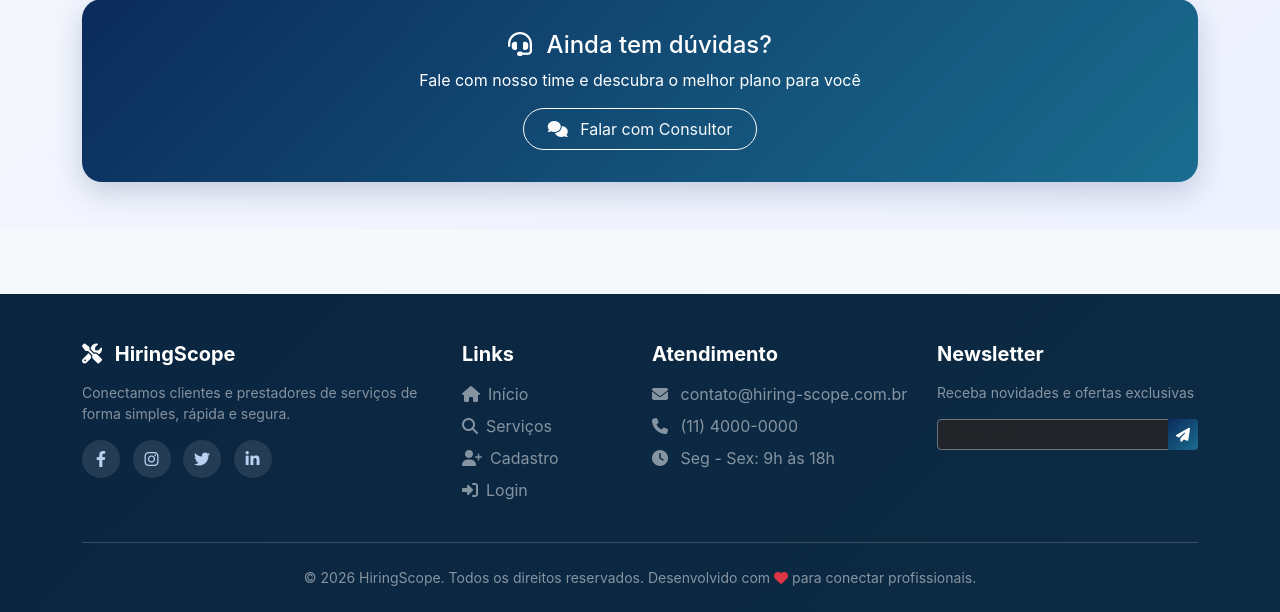
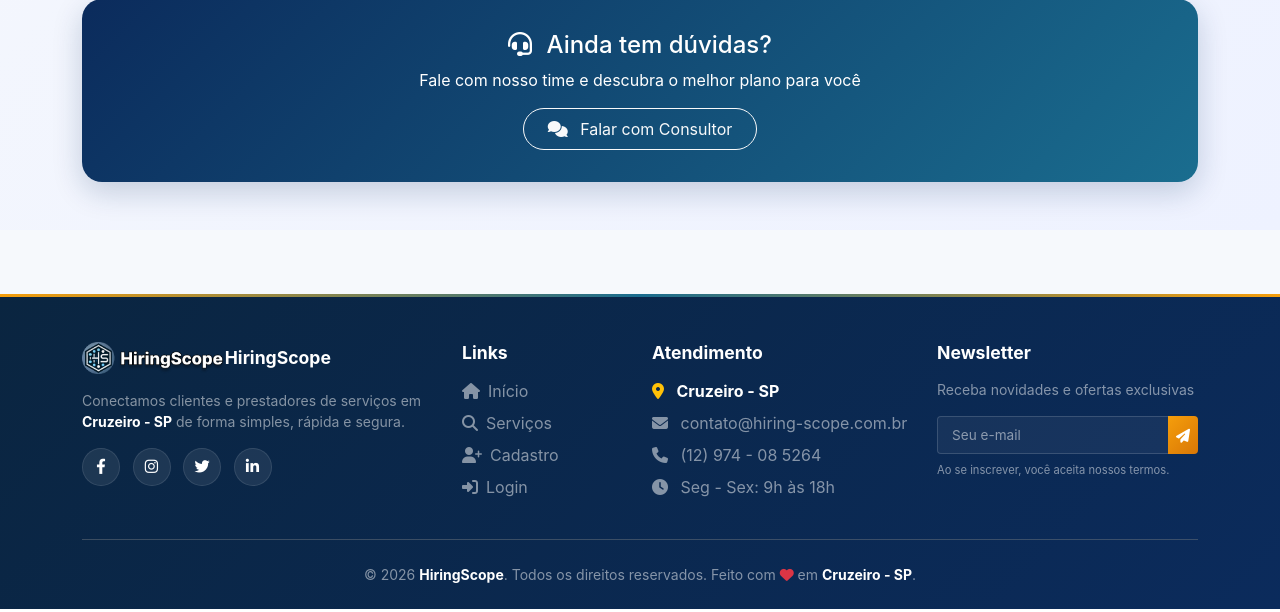
Before and after one commit to lordumungus-code/Hiring_Scope_TG2, a Flask app: page / in a window 1280 px wide. Shown: the part 5566-6178 px from the top of the page. Run offline with Flask 3, Linux system fonts and the light colour scheme; data comes from the database, SQL or seed files in the repository; data that the repository does not hold is empty; parts of the project's set-up code (start-up, migrations or seed data) failed here and were passed over; some libraries are stand-ins or nearby versions.

Commit message:
base e footer cruzeiro

```diff
--- a/templates/base.html
+++ b/templates/base.html
@@ -7,9 +7,9 @@
     <!-- ============================================ -->
     <!-- SEO BÁSICO -->
     <!-- ============================================ -->
-    <title>{% block title %}HiringScope - Contrate Eletricistas, Diaristas, Encanadores e Mais{% endblock %}</title>
-    <meta name="description" content="{% block meta_description %}Encontre profissionais qualificados perto de você. Eletricistas, diaristas, pintores, designers e mais. Grátis para clientes. Chat em tempo real e avaliações reais.{% endblock %}">
-    <meta name="keywords" content="eletricista, diarista, encanador, pintor, designer, freelancer, serviços, contratar profissional, prestador de serviços">
+    <title>{% block title %}HiringScope - Profissionais em Cruzeiro - SP | Eletricistas, Diaristas, Encanadores{% endblock %}</title>
+    <meta name="description" content="{% block meta_description %}Encontre profissionais qualificados em Cruzeiro - SP. Eletricistas, diaristas, encanadores, pintores e mais. Grátis para clientes. Chat em tempo real e avaliações reais.{% endblock %}">
+    <meta name="keywords" content="eletricista em Cruzeiro, diarista em Cruzeiro, encanador em Cruzeiro, pintor em Cruzeiro, profissionais Cruzeiro SP, serviços Cruzeiro">
     <meta name="author" content="HiringScope">
     <meta name="robots" content="index, follow">
     <link rel="canonical" href="https://hiring-scope.com.br{{ request.path }}">
@@ -19,8 +19,8 @@
     <!-- ============================================ -->
     <meta property="og:type" content="website">
     <meta property="og:site_name" content="HiringScope">
-    <meta property="og:title" content="{% block og_title %}HiringScope - Contrate profissionais qualificados{% endblock %}">
-    <meta property="og:description" content="{% block og_description %}Encontre o profissional perfeito em minutos. Grátis para clientes.{% endblock %}">
+    <meta property="og:title" content="{% block og_title %}HiringScope - Profissionais em Cruzeiro - SP{% endblock %}">
+    <meta property="og:description" content="{% block og_description %}Encontre o profissional perfeito em Cruzeiro - SP em minutos. Grátis para clientes.{% endblock %}">
     <meta property="og:url" content="https://hiring-scope.com.br{{ request.path }}">
     <meta property="og:image" content="{{ url_for('static', filename='img/logo.png', _external=True) }}">
     <meta property="og:image:width" content="1200">
@@ -31,7 +31,7 @@
     <!-- TWITTER CARD -->
     <!-- ============================================ -->
     <meta name="twitter:card" content="summary_large_image">
-    <meta name="twitter:title" content="HiringScope - Contrate profissionais qualificados">
+    <meta name="twitter:title" content="HiringScope - Profissionais em Cruzeiro - SP">
     <meta name="twitter:description" content="Encontre o profissional perfeito em minutos.">
     <meta name="twitter:image" content="{{ url_for('static', filename='img/logo.png', _external=True) }}">
 
@@ -44,6 +44,14 @@
     <meta name="apple-mobile-web-app-capable" content="yes">
     <meta name="apple-mobile-web-app-status-bar-style" content="black-translucent">
     <meta name="apple-mobile-web-app-title" content="HiringScope">
+
+    <!-- ============================================ -->
+    <!-- GEO TAGS (SEO LOCAL) -->
+    <!-- ============================================ -->
+    <meta name="geo.region" content="BR-SP">
+    <meta name="geo.placename" content="Cruzeiro">
+    <meta name="geo.position" content="-22.5762;-44.9627">
+    <meta name="ICBM" content="-22.5762, -44.9627">
 
     <!-- ============================================ -->
     <!-- CSS -->
@@ -80,7 +88,6 @@
 
         // ============================================
         // FUNÇÃO GLOBAL PARA INICIAR CHAT
-        // Usada em qualquer lugar do site
         // ============================================
         window.iniciarChat = function(prestadorId, prestadorNome) {
             console.log('📞 Iniciando chat com:', prestadorNome, 'ID:', prestadorId);
@@ -97,11 +104,9 @@
                 return;
             }
 
-            // Salvar dados no sessionStorage para o chat recuperar
             sessionStorage.setItem('chat_with_id', prestadorId);
             sessionStorage.setItem('chat_with_name', prestadorNome);
 
-            // Redirecionar para o chat
             window.location.href = '/chat/';
         };
 
@@ -146,19 +151,5 @@
 
     {% block scripts %}{% endblock %}
 
-    <!-- ============================================ -->
-    <!-- GOOGLE ANALYTICS (opcional) -->
-    <!-- Substitua G-XXXXXXXXXX pelo seu ID de acompanhamento -->
-    <!-- ============================================ -->
-    {#
-    <script async src="https://www.googletagmanager.com/gtag/js?id=G-XXXXXXXXXX"></script>
-    <script>
-        window.dataLayer = window.dataLayer || [];
-        function gtag(){dataLayer.push(arguments);}
-        gtag('js', new Date());
-        gtag('config', 'G-XXXXXXXXXX');
-    </script>
-    #}
-
 </body>
 </html>
--- a/templates/components/base/footer.html
+++ b/templates/components/base/footer.html
@@ -1,23 +1,47 @@
 <footer class="footer pt-5 pb-4">
     <div class="container">
         <div class="row gy-4">
+
+            <!-- ============================================ -->
+            <!-- COLUNA 1: SOBRE -->
+            <!-- ============================================ -->
             <div class="col-md-4">
-                <h5 class="fw-bold mb-3">
-                    <i class="fas fa-tools me-2"></i> HiringScope
+                <h5 class="fw-bold mb-3 text-white">
+                    <img src="{{ url_for('static', filename='img/logo.png') }}"
+                         alt="HiringScope"
+                         style="height: 32px;"
+                         onerror="this.style.display='none';">
+                    <i class="fas fa-tools me-2 d-none" id="footerFallbackIcon"></i>
+                    <span>HiringScope</span>
                 </h5>
                 <p class="text-white-50 small">
-                    Conectamos clientes e prestadores de serviços de forma simples, rápida e segura.
+                    Conectamos clientes e prestadores de serviços em
+                    <strong class="text-white">Cruzeiro - SP</strong> de forma simples,
+                    rápida e segura.
                 </p>
+
+                <!-- Redes sociais -->
                 <div class="social-links mt-3">
-                    <a href="#" class="me-2" aria-label="Facebook"><i class="fab fa-facebook-f"></i></a>
-                    <a href="#" class="me-2" aria-label="Instagram"><i class="fab fa-instagram"></i></a>
-                    <a href="#" class="me-2" aria-label="Twitter"><i class="fab fa-twitter"></i></a>
-                    <a href="#" class="me-2" aria-label="LinkedIn"><i class="fab fa-linkedin-in"></i></a>
+                    <a href="#" class="me-2" aria-label="Facebook" title="Facebook">
+                        <i class="fab fa-facebook-f"></i>
+                    </a>
+                    <a href="#" class="me-2" aria-label="Instagram" title="Instagram">
+                        <i class="fab fa-instagram"></i>
+                    </a>
+                    <a href="#" class="me-2" aria-label="Twitter" title="Twitter">
+                        <i class="fab fa-twitter"></i>
+                    </a>
+                    <a href="#" class="me-2" aria-label="LinkedIn" title="LinkedIn">
+                        <i class="fab fa-linkedin-in"></i>
+                    </a>
                 </div>
             </div>
 
+            <!-- ============================================ -->
+            <!-- COLUNA 2: LINKS -->
+            <!-- ============================================ -->
             <div class="col-md-2">
-                <h5 class="fw-bold mb-3">Links</h5>
+                <h5 class="fw-bold mb-3 text-white">Links</h5>
                 <ul class="list-unstyled">
                     <li class="mb-2">
                         <a href="{{ url_for('main.index') }}" class="text-white-50 text-decoration-none">
@@ -50,39 +74,190 @@
                 </ul>
             </div>
 
+            <!-- ============================================ -->
+            <!-- COLUNA 3: ATENDIMENTO -->
+            <!-- ============================================ -->
             <div class="col-md-3">
-                <h5 class="fw-bold mb-3">Atendimento</h5>
+                <h5 class="fw-bold mb-3 text-white">Atendimento</h5>
                 <ul class="list-unstyled">
                     <li class="mb-2 text-white-50">
-                        <i class="fas fa-envelope me-2"></i> contato@hiring-scope.com.br
+                        <i class="fas fa-map-marker-alt me-2 text-warning"></i>
+                        <strong class="text-white">Cruzeiro - SP</strong>
                     </li>
                     <li class="mb-2 text-white-50">
-                        <i class="fas fa-phone me-2"></i> (11) 4000-0000
+                        <i class="fas fa-envelope me-2"></i>
+                        <a href="mailto:contato@hiring-scope.com.br" class="text-white-50 text-decoration-none">
+                            contato@hiring-scope.com.br
+                        </a>
                     </li>
                     <li class="mb-2 text-white-50">
-                        <i class="fas fa-clock me-2"></i> Seg - Sex: 9h às 18h
+                        <i class="fas fa-phone me-2"></i>
+                        <a href="https://wa.me/5512999999999" target="_blank" class="text-white-50 text-decoration-none">
+                            (12) 974 - 08 5264
+                        </a>
+                    </li>
+                    <li class="mb-2 text-white-50">
+                        <i class="fas fa-clock me-2"></i>
+                        Seg - Sex: 9h às 18h
                     </li>
                 </ul>
             </div>
 
+            <!-- ============================================ -->
+            <!-- COLUNA 4: NEWSLETTER -->
+            <!-- ============================================ -->
             <div class="col-md-3">
-                <h5 class="fw-bold mb-3">Newsletter</h5>
-                <p class="text-white-50 small">Receba novidades e ofertas exclusivas</p>
+                <h5 class="fw-bold mb-3 text-white">Newsletter</h5>
+                <p class="text-white-50 small">
+                    Receba novidades e ofertas exclusivas
+                </p>
                 <form action="#" method="POST" class="input-group">
-                    <input type="email" name="email" class="form-control form-control-sm bg-dark text-white border-secondary" placeholder="Seu e-mail" required>
+                    <input type="email"
+                           name="email"
+                           class="form-control form-control-sm bg-dark text-white border-secondary"
+                           placeholder="Seu e-mail">
                     <button class="btn btn-primary btn-sm" type="submit" aria-label="Inscrever">
                         <i class="fas fa-paper-plane"></i>
                     </button>
                 </form>
+                <small class="text-white-50 d-block mt-2" style="font-size: 0.7rem;">
+                    Ao se inscrever, você aceita nossos termos.
+                </small>
             </div>
+
         </div>
 
+        <!-- ============================================ -->
+        <!-- RODAPÉ INFERIOR -->
+        <!-- ============================================ -->
         <hr class="my-4 border-secondary opacity-50">
         <div class="text-center">
             <p class="mb-0 text-white-50 small">
-                &copy; 2026 HiringScope. Todos os direitos reservados.
-                Desenvolvido com <i class="fas fa-heart text-danger"></i> para conectar profissionais.
+                &copy; 2026 <strong class="text-white">HiringScope</strong>.
+                Todos os direitos reservados.
+                Feito com <i class="fas fa-heart text-danger"></i> em
+                <strong class="text-white">Cruzeiro - SP</strong>.
             </p>
         </div>
     </div>
 </footer>
+
+<style>
+    .footer {
+        background: linear-gradient(135deg, #0a2540 0%, #0b2b5c 100%);
+        color: white;
+        position: relative;
+        overflow: hidden;
+    }
+
+    /* Linha decorativa no topo */
+    .footer::before {
+        content: '';
+        position: absolute;
+        top: 0;
+        left: 0;
+        right: 0;
+        height: 3px;
+        background: linear-gradient(90deg, #f59e0b, #1a6d8f, #f59e0b);
+    }
+
+    /* Links do footer */
+    .footer a {
+        transition: all 0.2s ease;
+    }
+
+    .footer a:hover {
+        color: white !important;
+        padding-left: 4px;
+    }
+
+    /* Ícone no título */
+    .footer h5 {
+        font-size: 1.1rem;
+        display: flex;
+        align-items: center;
+    }
+
+    /* Social links */
+    .social-links a {
+        display: inline-flex;
+        align-items: center;
+        justify-content: center;
+        width: 38px;
+        height: 38px;
+        background: rgba(255, 255, 255, 0.08);
+        border-radius: 50%;
+        color: white;
+        text-decoration: none;
+        transition: all 0.3s ease;
+        border: 1px solid rgba(255, 255, 255, 0.1);
+    }
+
+    .social-links a:hover {
+        background: linear-gradient(135deg, #f59e0b, #d97706);
+        transform: translateY(-3px);
+        box-shadow: 0 6px 15px rgba(245, 158, 11, 0.4);
+        color: white !important;
+        padding-left: 0 !important;
+    }
+
+    .social-links a i {
+        font-size: 0.95rem;
+    }
+
+    /* Newsletter */
+    .footer input[type="email"] {
+        background: rgba(255, 255, 255, 0.05) !important;
+        border: 1px solid rgba(255, 255, 255, 0.15) !important;
+        color: white;
+        padding: 8px 14px;
+        font-size: 0.85rem;
+    }
+
+    .footer input[type="email"]::placeholder {
+        color: rgba(255, 255, 255, 0.5);
+    }
+
+    .footer input[type="email"]:focus {
+        background: rgba(255, 255, 255, 0.1) !important;
+        border-color: #f59e0b !important;
+        box-shadow: 0 0 0 3px rgba(245, 158, 11, 0.15) !important;
+        color: white;
+    }
+
+    .footer .btn-primary {
+        background: linear-gradient(135deg, #f59e0b, #d97706);
+        border: none;
+        font-weight: 600;
+    }
+
+    .footer .btn-primary:hover {
+        background: linear-gradient(135deg, #d97706, #b45309);
+    }
+
+    /* Responsividade */
+    @media (max-width: 768px) {
+        .footer h5 {
+            font-size: 1rem;
+        }
+
+        .social-links a {
+            width: 34px;
+            height: 34px;
+        }
+
+        .footer .col-md-4,
+        .footer .col-md-3,
+        .footer .col-md-2 {
+            text-align: center;
+        }
+
+        .footer h5 {
+            justify-content: center;
+        }
+
+        .footer ul {
+            padding-left: 0;
+        }
+    }
+</style>
```
